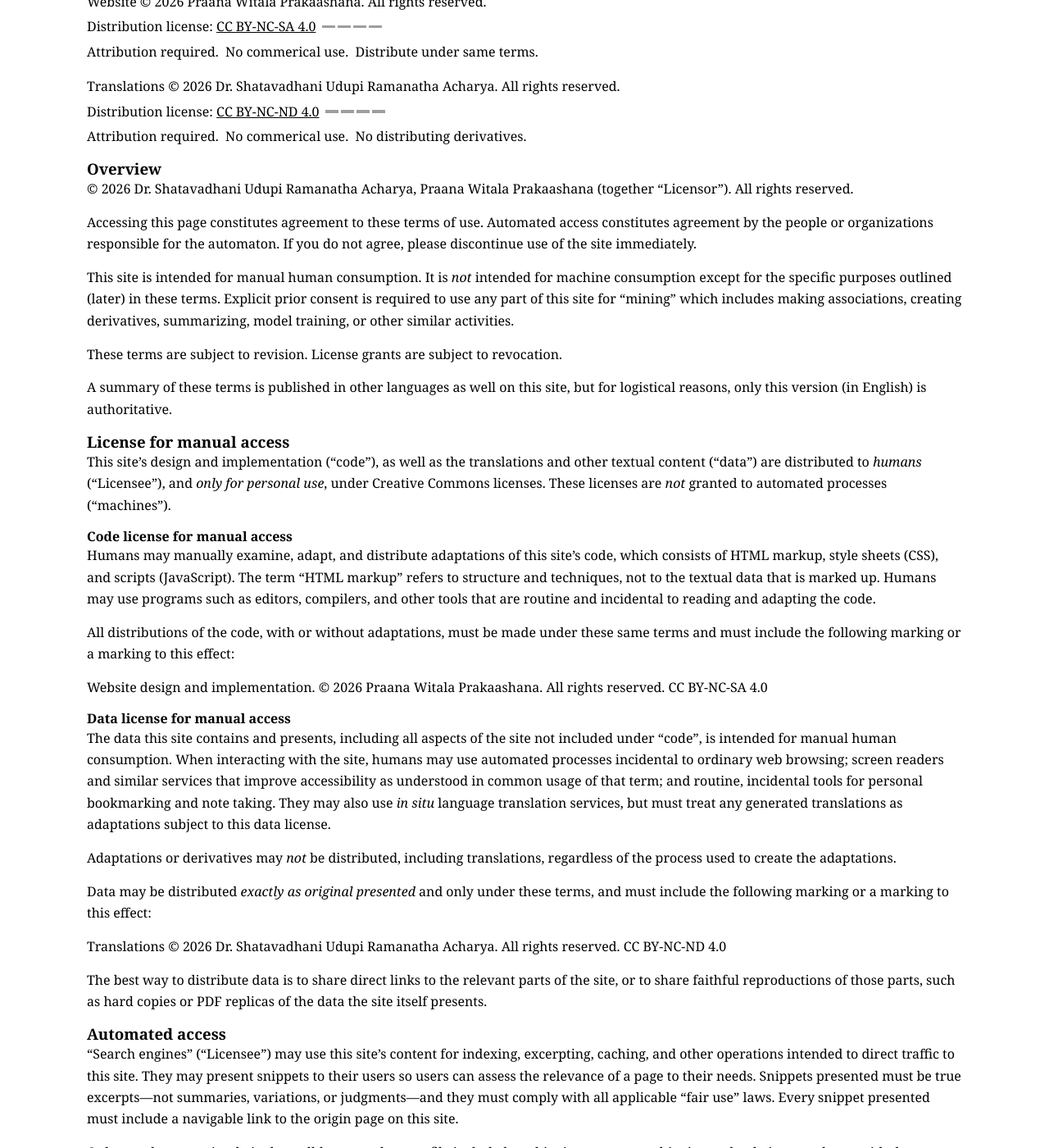
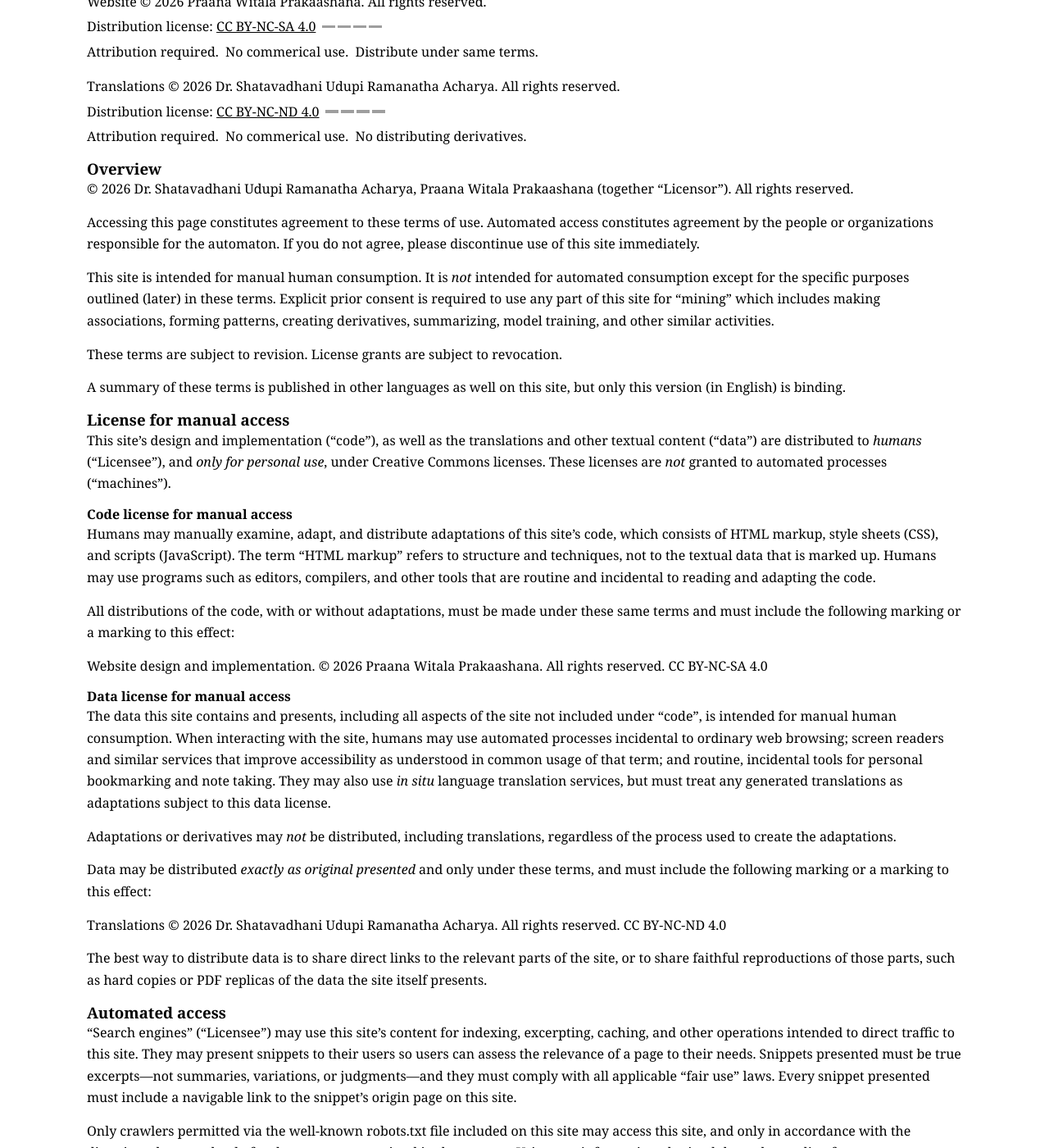
Before and after one commit to prawipra/gs_stage, a Jekyll site: the page built from eng/terms.md, in a window 1280 px wide and 1400 px high, scrolled down 393 px. Shown: the whole window at 82% size. Built offline with Jekyll 4.4.1, drawn with Linux system fonts in a browser that asks for light colours; some of the changed text lies outside the part shown; grey boxes are pictures that could not be loaded.

Commit message:
Use the term "mining" consistently

```diff
--- a/eng/terms.md
+++ b/eng/terms.md
@@ -18,17 +18,17 @@
 
 Accessing this page constitutes agreement to these terms of use. Automated access constitutes
 agreement by the people or organizations responsible for the automaton. If you do not agree,
-please discontinue use of the site immediately.
+please discontinue use of this site immediately.
 
-This site is intended for manual human consumption. It is *not* intended for machine  consumption
+This site is intended for manual human consumption. It is *not* intended for automated consumption
 except for the specific purposes outlined (later) in these terms. Explicit prior consent is required
-to use any part of this site for "mining" which includes making associations, creating derivatives,
-summarizing, model training, or other similar activities.
+to use any part of this site for "mining" which includes making associations, forming patterns,
+creating derivatives, summarizing, model training, and other similar activities.
 
 These terms are subject to revision. License grants are subject to revocation.
 
-A summary of these terms is published in other languages as well on this site, but for logistical
-reasons, only this version (in English) is authoritative.
+A summary of these terms is published in other languages as well on this site, but only this version
+(in English) is binding.
 
 ### License for manual access
 
@@ -75,20 +75,20 @@
 other operations intended to direct traffic to this site. They may present snippets to their users
 so users can assess the relevance of a page to their needs. Snippets presented must be true
 excerpts—not summaries, variations, or judgments—and they must comply with all applicable "fair use"
-laws. Every snippet presented must include a navigable link to the origin page on this site.
+laws. Every snippet presented must include a navigable link to the snippet's origin page on this
+site.
 
 Only crawlers permitted via the well-known `robots.txt` file included on this site may access this
 site, and only in accordance with the directives there, and only for the purposes permitted in these
 terms. Using any information obtained through crawling for any purpose other than directing traffic
 to this site is *not* permitted.
 
-All other automated uses—including but not limited to mining, creating derivatives, summarizing, and
-model training—require explicit prior consent as outlined in the [TDM policy](#text-and-data-mining-tdm-policy).
+All other automated uses including but not limited to "mining" as defined earlier in these terms
+require explicit prior consent as outlined in the [TDM policy](#text-and-data-mining-tdm-policy).
 
 This site may be archived at the Internet Archive and at legal deposits such as national libraries
 solely for the purpose of preservation. Archival does *not* grant any person, entity, or automaton
-permission for mining, derivative creation, summarizing, model training, or any similar activity
-without explicit prior consent as outlined in the TDM policy.
+permission for "mining" without explicit prior consent as outlined in the TDM policy.
 
 ### Text and Data Mining (TDM) Policy
 
```
